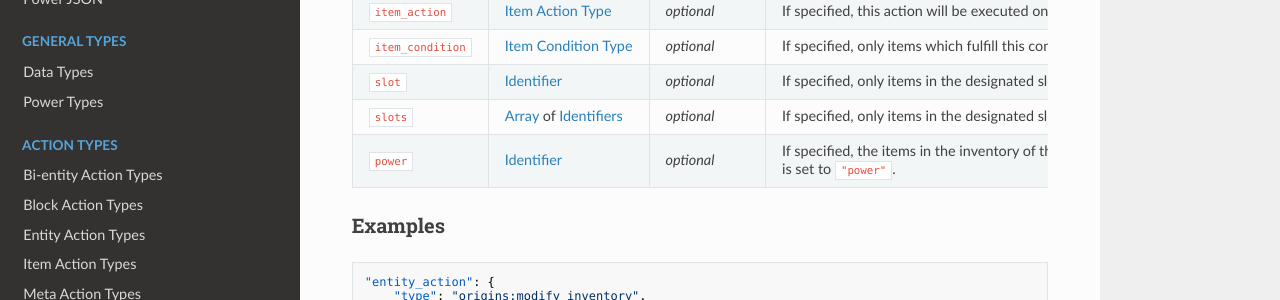
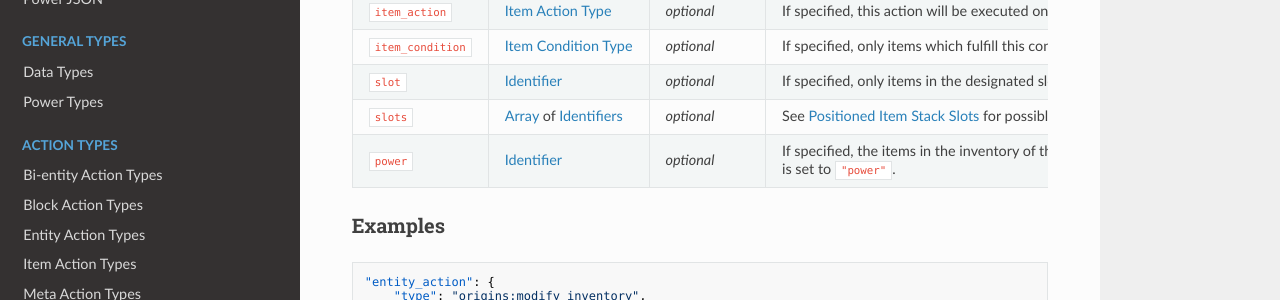
Before and after one commit to apace100/origins-docs, an MkDocs documentation site: the page built from docs/types/entity_action_types/modify_inventory.md, in a window 1280 px wide and 1321 px high. Shown: the part 490-790 px from the top of the window. Built offline with MkDocs 1.6.1, drawn with Linux system fonts in a browser that asks for light colours; nearby versions of some CDN libraries.

Commit message:
Updated `modify_inventory.md` (Entity Action Types)
* Fixed faulty hypertexts.
* Changed `slots` description to use our own documentation of `/item` Slots.

```diff
--- a/docs/types/entity_action_types/modify_inventory.md
+++ b/docs/types/entity_action_types/modify_inventory.md
@@ -7,7 +7,7 @@ date: 2022-06-07
 
 [Entity Action Type](../entity_action_types.md)
 
-Modifies the items from either the entity's inventory or a power that uses the [Inventory (Power Type)](../../power_types/inventory.md).
+Modifies the items from either the entity's inventory or a power that uses the [Inventory (Power Type)](../power_types/inventory.md).
 
 Type ID: `origins:modify_inventory`
 
@@ -17,11 +17,11 @@ Type ID: `origins:modify_inventory`
 Field  | Type | Default | Description
 -------|------|---------|-------------
 `inventory_type` | [Inventory Type](../../misc/extras/inventory_type.md) | `"inventory"` | Determines whether to modify the items in the inventory of the entity or the inventory of a power present in the entity.
-`entity_action` | [Entity Action Type](../types/entity_action_types.md) | _optional_ | If specified, this action will be executed on the entity **before** the items are modified.
-`item_action` | [Item Action Type](../types/item_action_types.md) | _optional_ | If specified, this action will be executed on the affected items.
-`item_condition` | [Item Condition Type](../types/item_condition_types.md) | _optional_ | If specified, only items which fulfill this condition will be affected by specified action.
-`slot` | [Identifier](../../data_types/identifier.md) | _optional_ | If specified, only items in the designated slot will be modified. All valid inputs can be found [here](https://minecraft.fandom.com/wiki/Slot#Command_argument)
-`slots` | [Array](../data_types/array.md) of [Identifiers](../data_types/identifier.md) | _optional_ | If specified, only items in the designated slots will be modified. All valid inputs can be found [here](https://minecraft.fandom.com/wiki/Slot#Command_argument)
+`entity_action` | [Entity Action Type](../entity_action_types.md) | _optional_ | If specified, this action will be executed on the entity **before** the items are modified.
+`item_action` | [Item Action Type](../item_action_types.md) | _optional_ | If specified, this action will be executed on the affected items.
+`item_condition` | [Item Condition Type](../item_condition_types.md) | _optional_ | If specified, only items which fulfill this condition will be affected by specified action.
+`slot` | [Identifier](../data_types/identifier.md) | _optional_ | If specified, only items in the designated slot will be modified. See [Positioned Item Stack Slots](../../misc/extras/positioned_item_stack_slots.md) for possible values.
+`slots` | [Array](../data_types/array.md) of [Identifiers](../data_types/identifier.md) | _optional_ | See [Positioned Item Stack Slots](../../misc/extras/positioned_item_stack_slots.md) for possible values.
 `power` | [Identifier](../data_types/identifier.md) | _optional_ | If specified, the items in the inventory of this power will be modified instead of the items in the entity's inventory if `inventory_type` is set to `"power"`.
 
 
```
